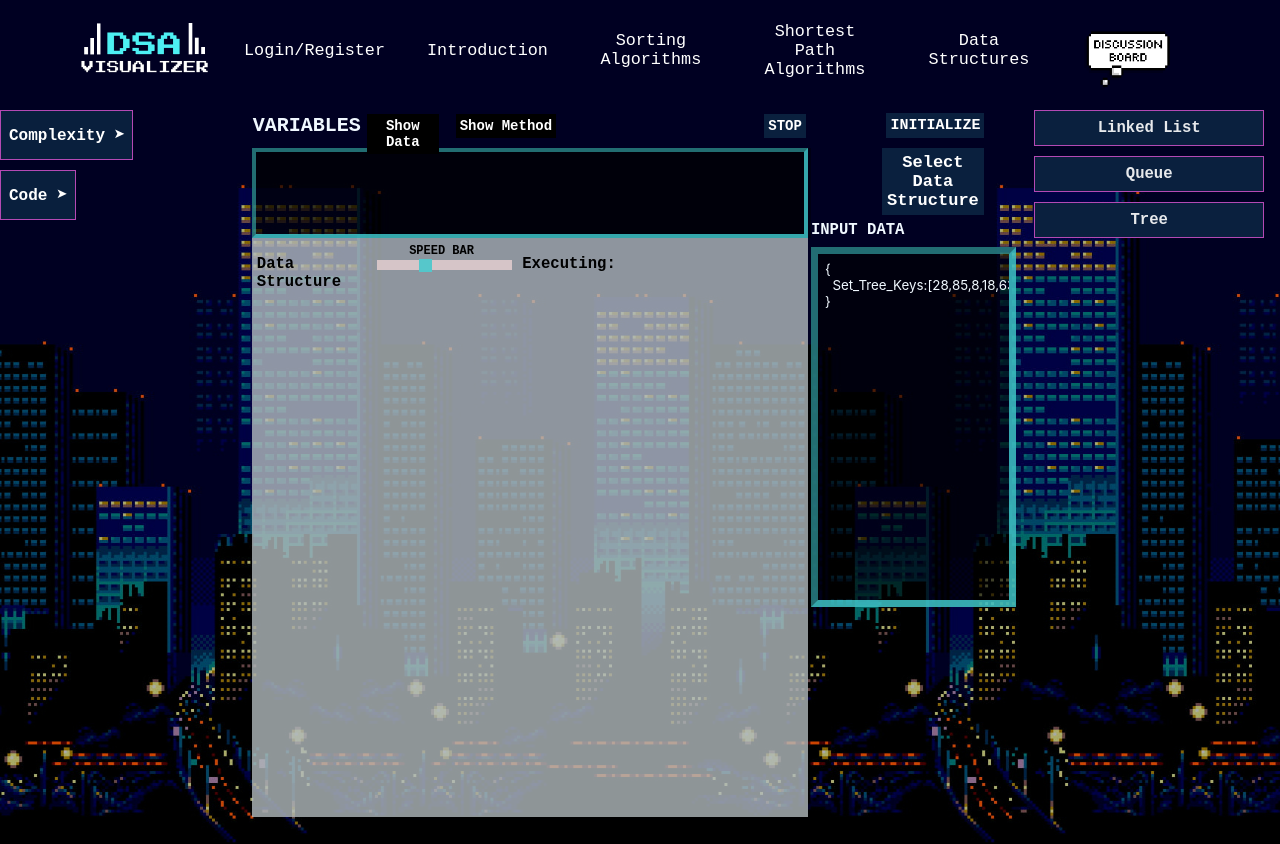
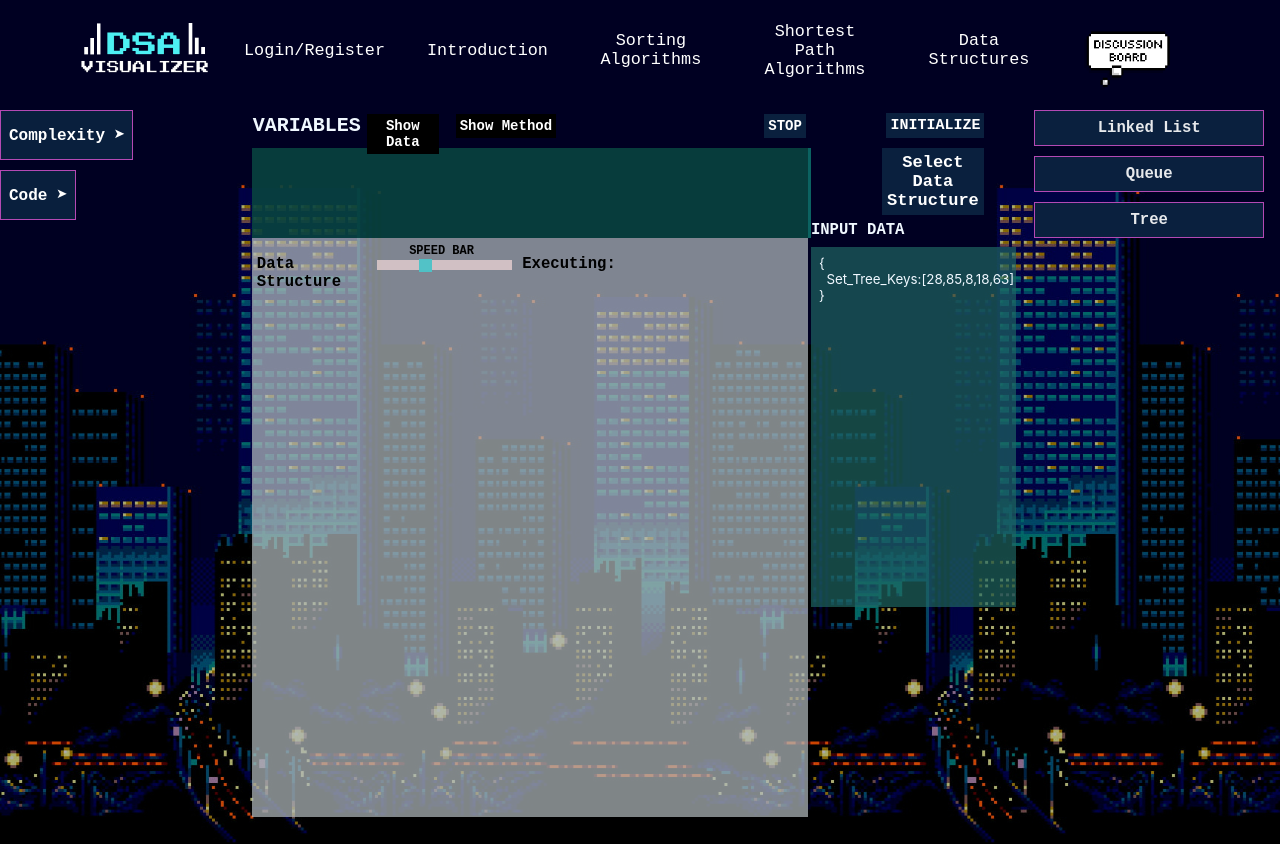
Before and after one commit to Jordiak/Visualizer, a React (Create React App) app in the folder client/: page /data-structures in a window 1280 px wide. Shown: the top 844 px of the page. Built offline with nearby package versions, Linux system fonts and the light colour scheme.

Commit message:
added final changes for dsa design

```diff
--- a/client/src/components/container/DataNode.js
+++ b/client/src/components/container/DataNode.js
@@ -2,7 +2,8 @@ import React from 'react'
 import PropTypes from 'prop-types'
 // import '../../stylesheet/DataNode.css'
 
-const DataNode = ({data='', x=10, y=20, width=60, height=50, color='lightcyan', key = 1, className="DataNode", border="black", ani_dur="2s", ani_delay='1s'}) => {
+//css for nodes in dsa like queues
+const DataNode = ({data='', x=10, y=20, width=60, height=50, color='turquoise', key = 1, className="DataNode", border="teal", ani_dur="2s", ani_delay='1s'}) => {
   return (
     [<rect className={className} key={key} x={x} y={y} width={width} height={height} style={{animationDuration: ani_dur, animationDelay: ani_delay, "fill": color, "stroke":border, "strokeWidth":'1.2px'}}>
       <title>{data}</title>
--- a/client/src/components/pages/sortingVisualizer.jsx
+++ b/client/src/components/pages/sortingVisualizer.jsx
@@ -26,6 +26,7 @@ class Visualizer extends React.Component {
         key - integer value of element,
         classType - css class for changing color of element
     */
+   //
     state = {
         list: [],
         size: 10,
--- a/client/src/components/pathFindingVisualizer/Node/Node.css
+++ b/client/src/components/pathFindingVisualizer/Node/Node.css
@@ -1,9 +1,9 @@
 .node {
   width: 25px;
   height: 25px;
-  outline: 1px solid rgba(165, 203, 253, 0.993);
+  outline: 2px solid rgba(121, 35, 143, 0.993);
   display: inline-block;
-  background-color:rgba(155, 150, 150, 0.753);
+  background-color:rgba(175, 169, 169, 0.753);
 
 }
 
@@ -19,11 +19,11 @@
   animation-name: visitedAnimation;
   animation-duration: 1.5s;
   animation-timing-function: ease-in-out;
-  animation-delay: 0;
-  animation-direction: alternate;
   animation-iteration-count: 1;
   animation-fill-mode: forwards;
   animation-play-state: running;
+  animation-delay: 0;
+  animation-direction: alternate;
 }
 
 @keyframes visitedAnimation {
--- a/client/src/stylesheet/InputData.css
+++ b/client/src/stylesheet/InputData.css
@@ -2,11 +2,9 @@ textarea.input-data {
   width: 70%;
   height: 60%;
   resize: none;
-  background-color: rgba(0, 0, 0, 0.61);
+  background-color: rgba(31, 104, 99, 0.678);
   color:aliceblue;
-  border-color:rgba(77, 240, 243, 0.699);
-  border-width: 7px;
-  border-style:inset;
+  border-color: transparent;
   padding:7px;
   margin-right: unset;
   font-family: -apple-system, BlinkMacSystemFont, 'Segoe UI', Roboto, Oxygen, Ubuntu, Cantarell, 'Open Sans', 'Helvetica Neue', sans-serif;
--- a/client/src/stylesheet/ShowContainer.css
+++ b/client/src/stylesheet/ShowContainer.css
@@ -3,7 +3,7 @@ div.show-container {
   height: 64.3%;
   float: left;
   color: aliceblue;
-  background-color: rgba(179, 187, 190, 0.795);
+  background-color: rgba(179, 187, 190, 0.712);
   font-family: -apple-system, BlinkMacSystemFont, "Segoe UI", Roboto, Oxygen,
     Ubuntu, Cantarell, "Open Sans", "Helvetica Neue", sans-serif;
 }
--- a/client/src/stylesheet/ShowDatas.css
+++ b/client/src/stylesheet/ShowDatas.css
@@ -3,15 +3,12 @@ div.show-datas {
   height: 10%;
   float: left;
   color: aliceblue;
-  background-color: rgba(0, 0, 0, 0.425);
+  background-color: rgba(14, 116, 109, 0.849);
 }
 
 svg.data-svg {
   width: 99.5%;
   height: 100%;
-  border-width: 4px;
-  border-color: rgba(77, 240, 243, 0.699);
-  border-style:inset;
-  background-color: rgba(0, 0, 0, 0.479);
+  background-color: rgba(0, 0, 0, 0.384);
   color: aliceblue;
 }
```
